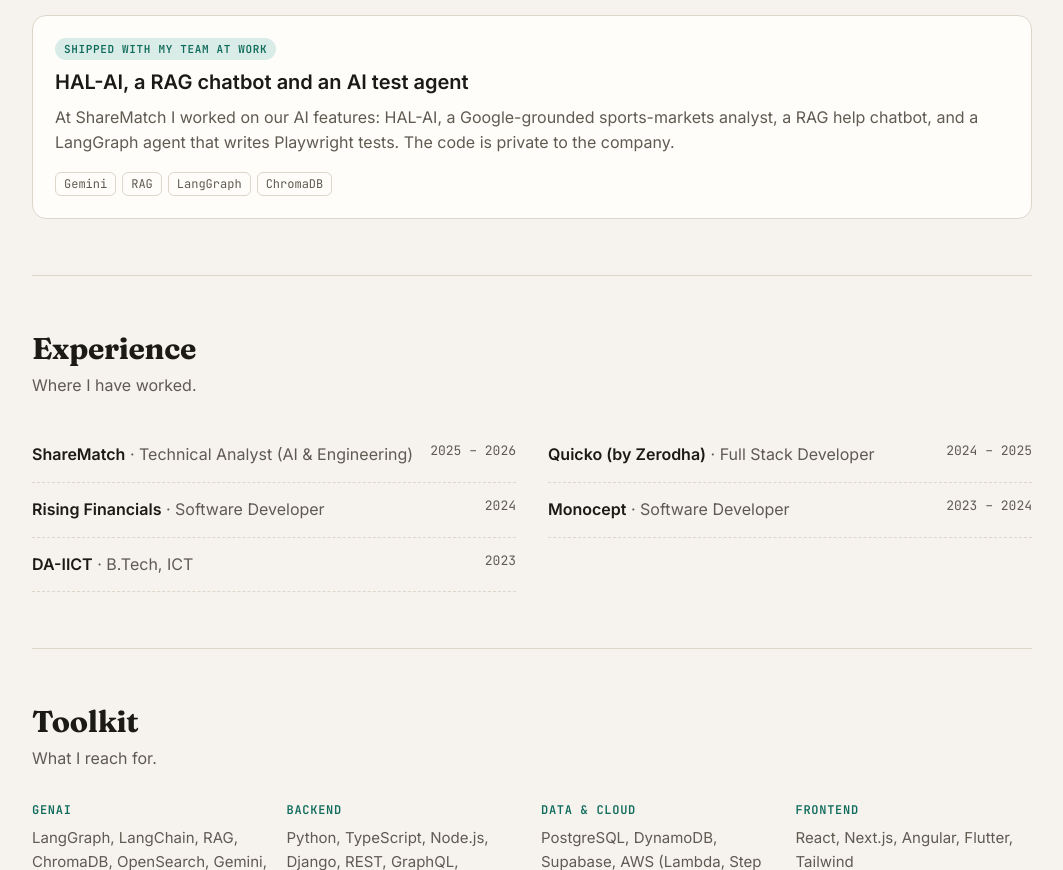
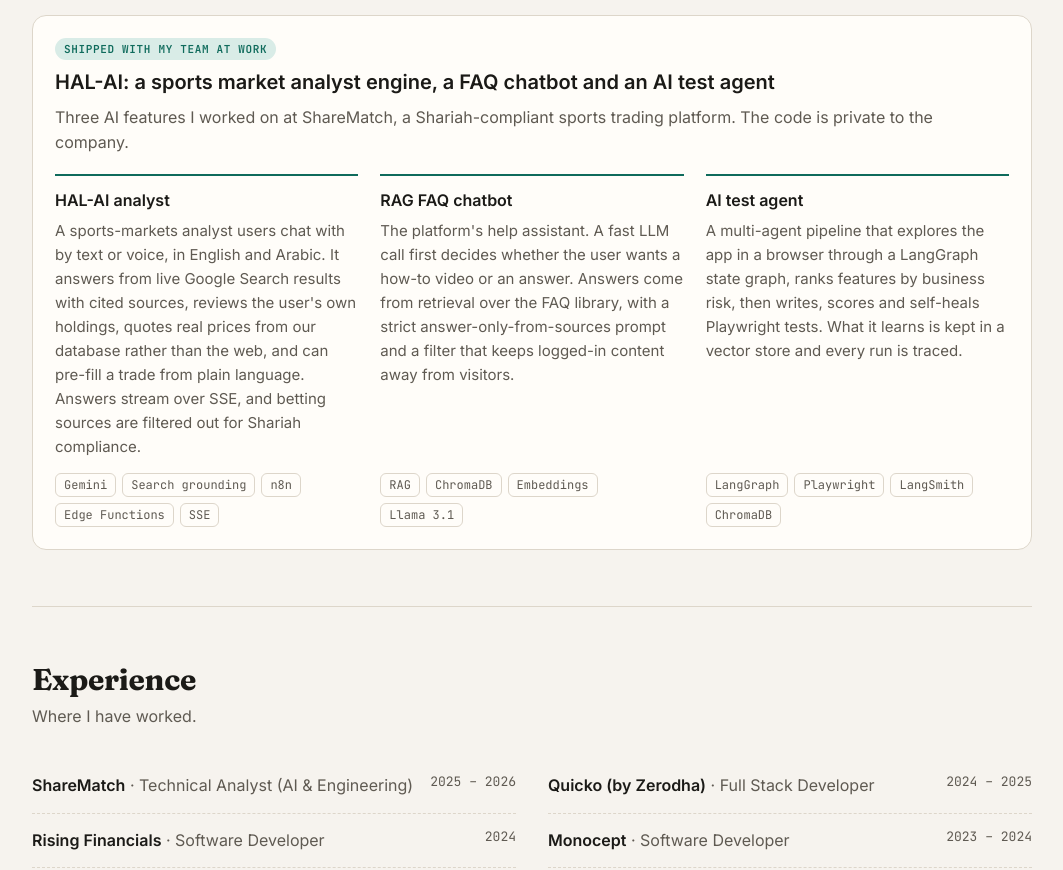
Before and after one commit to mariyampangarkar19/mariyampangarkar19.github.io, a plain HTML site: page index.html in a window 1280 px wide. Shown: the part 1156-2026 px from the top of the page, without its empty margins (108-1171 px from the left). Drawn offline with Linux system fonts and the light colour scheme.

Commit message:
Expand ShareMatch AI card into three detailed features

```diff
--- a/index.html
+++ b/index.html
@@ -69,6 +69,10 @@
 .card p{margin:0;color:var(--muted)}
 .stack{display:flex;flex-wrap:wrap;gap:6px;margin-top:auto;padding-top:6px}
 .stack span{font:12px "JetBrains Mono",monospace;padding:3px 8px;border:1px solid var(--line);border-radius:6px;color:var(--muted)}
+.trio{display:grid;grid-template-columns:repeat(3,1fr);gap:22px;margin-top:8px}
+.trio .item{display:flex;flex-direction:column;gap:8px;border-top:2px solid var(--accent);padding-top:14px}
+.trio h4{margin:0;font:600 16px/1.3 Inter,sans-serif}
+.trio p{font-size:15px}
 .stats{display:grid;grid-template-columns:repeat(3,1fr);gap:12px;align-content:center}
 .stat{border-left:2px solid var(--accent);padding-left:12px}
 .stat b{display:block;font:700 28px Fraunces,serif}
@@ -91,6 +95,7 @@
   .grid{grid-template-columns:1fr}
   .card.feature{grid-column:auto;grid-template-columns:1fr}
   .card.wide{grid-column:auto}
+  .trio{grid-template-columns:1fr}
   .skills{grid-template-columns:1fr 1fr}
   .timeline li{grid-template-columns:1fr;gap:4px}
   .exp{grid-template-columns:1fr}
@@ -152,9 +157,25 @@
 
       <article class="card wide">
         <span class="tag live">Shipped with my team at work</span>
-        <h3>HAL-AI, a RAG chatbot and an AI test agent</h3>
-        <p>At ShareMatch I worked on our AI features: HAL-AI, a Google-grounded sports-markets analyst, a RAG help chatbot, and a LangGraph agent that writes Playwright tests. The code is private to the company.</p>
-        <div class="stack"><span>Gemini</span><span>RAG</span><span>LangGraph</span><span>ChromaDB</span></div>
+        <h3>HAL-AI: a sports market analyst engine, a FAQ chatbot and an AI test agent</h3>
+        <p>Three AI features I worked on at ShareMatch, a Shariah-compliant sports trading platform. The code is private to the company.</p>
+        <div class="trio">
+          <div class="item">
+            <h4>HAL-AI analyst</h4>
+            <p>A sports-markets analyst users chat with by text or voice, in English and Arabic. It answers from live Google Search results with cited sources, reviews the user's own holdings, quotes real prices from our database rather than the web, and can pre-fill a trade from plain language. Answers stream over SSE, and betting sources are filtered out for Shariah compliance.</p>
+            <div class="stack"><span>Gemini</span><span>Search grounding</span><span>n8n</span><span>Edge Functions</span><span>SSE</span></div>
+          </div>
+          <div class="item">
+            <h4>RAG FAQ chatbot</h4>
+            <p>The platform's help assistant. A fast LLM call first decides whether the user wants a how-to video or an answer. Answers come from retrieval over the FAQ library, with a strict answer-only-from-sources prompt and a filter that keeps logged-in content away from visitors.</p>
+            <div class="stack"><span>RAG</span><span>ChromaDB</span><span>Embeddings</span><span>Llama 3.1</span></div>
+          </div>
+          <div class="item">
+            <h4>AI test agent</h4>
+            <p>A multi-agent pipeline that explores the app in a browser through a LangGraph state graph, ranks features by business risk, then writes, scores and self-heals Playwright tests. What it learns is kept in a vector store and every run is traced.</p>
+            <div class="stack"><span>LangGraph</span><span>Playwright</span><span>LangSmith</span><span>ChromaDB</span></div>
+          </div>
+        </div>
       </article>
     </div>
   </section>
```
